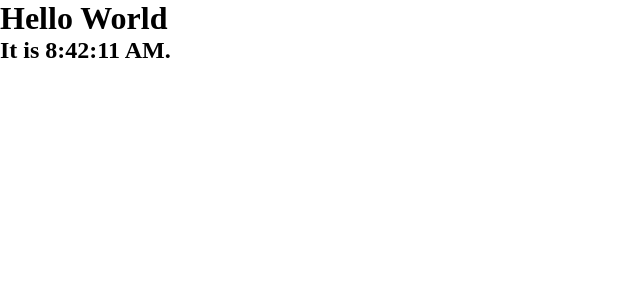
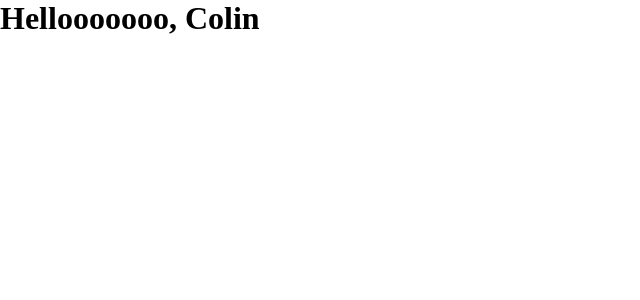
Before and after one commit to CGWebDev2003/wbs-react-test, a React (Create React App) app: page / in a window 1280 px wide. Shown: the top 300 px of the page, without its empty margins (0-640 px from the left). Built offline with nearby package versions, Linux system fonts and the light colour scheme.

Commit message:
create first component

```diff
--- a/src/index.js
+++ b/src/index.js
@@ -7,14 +7,22 @@ const rootElement = document.getElementById("root");
 const root = createRoot(rootElement);
 
 
-function tick() {
-  const element = (
-    <div>
-      <h1>Hello World</h1>
-      <h2>It is {new Date().toLocaleTimeString()}.</h2>
-    </div>
-  );
-  root.render(element)
+// function tick() {
+//   const element = (
+//     <div>
+//       <h1>Hello World</h1>
+//       <h2>It is {new Date().toLocaleTimeString()}.</h2>
+//     </div>
+//   );
+//   root.render(element)
+// }
+
+// setInterval(tick, 1000)
+
+function Welcome(props) {
+  return <h1>Hellooooooo, {props.name}</h1>
 }
 
-setInterval(tick, 1000)
+const welc = <Welcome name="Colin" />
+
+root.render(welc)
```
